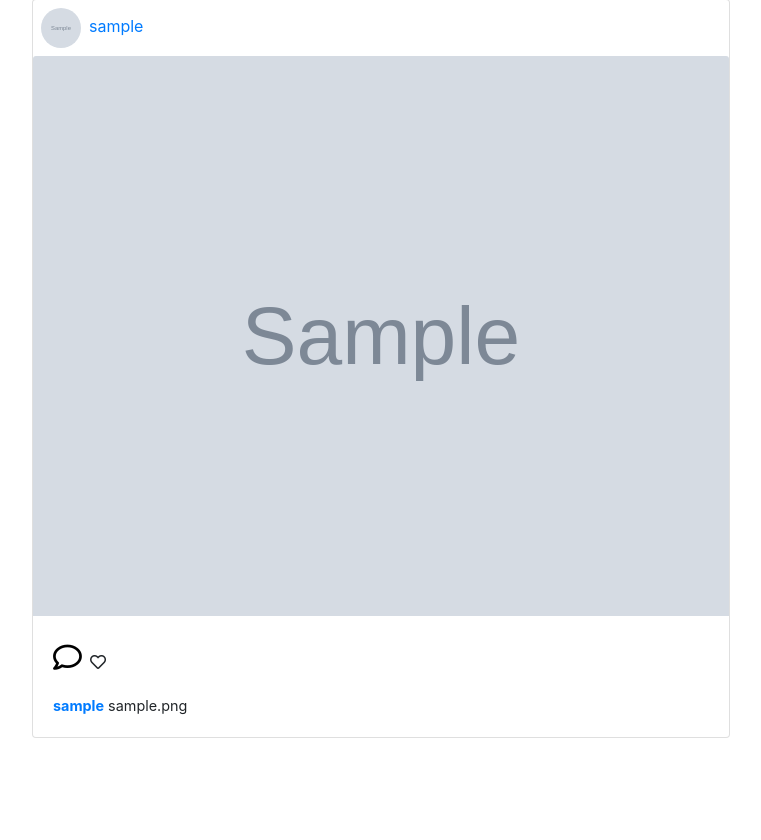
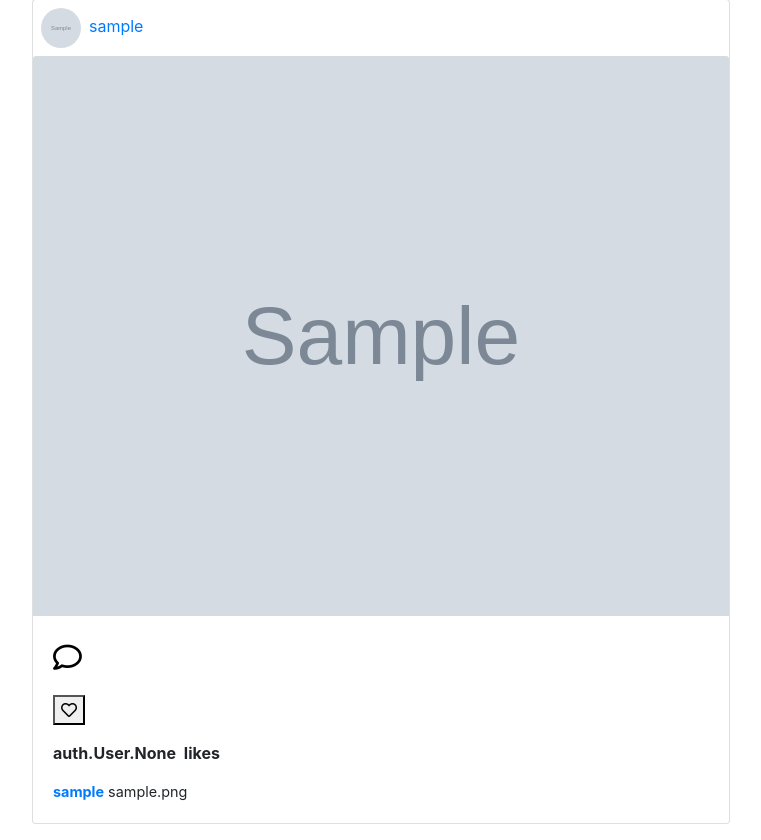
Before and after one commit to dynamodenis/instagram-copycat, a Django app: page / in a window 1280 px wide. Shown: the part 161-1001 px from the top of the page, without its empty margins (259-1020 px from the left). Before the commit the page ends 899 px from the top, so only its background shows below. Run offline with Django 3.2, Linux system fonts and the light colour scheme; a user stored in the database is signed in; tables that the repository leaves empty hold one stand-in row (values such as "Sample post"); grey boxes marked "Sample" are stand-in pictures; some libraries are stand-ins or nearby versions.

Commit message:
likes view function created

```diff
--- a/instagram/models.py
+++ b/instagram/models.py
@@ -7,7 +7,7 @@
     image=models.ImageField(upload_to='images/')
     image_name=models.CharField(max_length=30, blank=True)
     image_caption=models.TextField()
-    likes=models.IntegerField(default=0)
+    likes=models.ManyToManyField(User,related_name='image_likes', blank=True)
     posted=models.DateTimeField(auto_now_add=True)
 
     def save_image(self):
@@ -33,7 +33,7 @@
 class Comments(models.Model):
     image=models.ForeignKey(Image, on_delete=models.CASCADE)
     comment=models.TextField()
-    likes=models.IntegerField(default=0)
+    likes=models.ManyToManyField(User,related_name='comment_likes', blank=True)
 
     def __str__(self):
         return self.comment
--- a/instagram/urls.py
+++ b/instagram/urls.py
@@ -8,6 +8,7 @@
     path('create/post/',views.new_image, name='new_image'),
     path('profile/',views.profile, name='profile'),
     path('<int:image_id>/comment/',views.comment, name='comment'),
+    path('like/',views.likes, name='likes'),
 ]
 if settings.DEBUG:
     urlpatterns+=static(settings.MEDIA_URL,document_root=settings.MEDIA_ROOT)
--- a/instagram/views.py
+++ b/instagram/views.py
@@ -2,11 +2,14 @@
 from .forms import NewImage
 from django.contrib.auth.decorators import login_required
 from .models import Profile,Image,Comments
+from django.http import HttpResponseRedirect
+from django.urls import reverse
+
 
 # Create your views here.
 @login_required
 def index(request):
-    images=Image.objects.all()
+    images=Image.objects.order_by('-posted')
     return render(request,'instagram/index.html',{'images':images})
 
 @login_required
@@ -34,3 +37,9 @@
     image=Image.objects.get(pk=image_id)
     comments=Image.get_comments(image_id)
     return render(request, 'instagram/comment.html',{'image':image,'comments':comments})
+
+
+def likes(request):
+    image=get_object_or_404(Image,pk=request.POST.get('image_id'))
+    image.likes.add(request.user)
+    return HttpResponseRedirect(reverse('instagram:index'))
--- a/templates/instagram/index.html
+++ b/templates/instagram/index.html
@@ -17,7 +17,13 @@
                 </div>
                 <a href="{% url 'instagram:comment' image.pk %}"><img src="{{image.image.url}}" class="card-img-top img-responsive index_image" id="image" alt="IMAGE" title="" style="height:70vh; width: 100%;" ></a>
                 <div class="card-body">
-                    <p> <a href="{% url 'instagram:comment' image.pk %}" style="font-size: 1.8em; text-decoration: none; color: black;"><i class="far fa-comment"></i> </a> <i class="far fa-heart"></i></p>
+                    <p style="font-size: 1.8em;"> <a href="{% url 'instagram:comment' image.pk %}" style="text-decoration: none; color: black;"><i class="far fa-comment"></i>
+                        <form action="{% url 'instagram:likes' %}" method="POST">
+                        {% csrf_token%}
+                        <button type="submit" name="image_id" value="{{image.id}}"></a style="text-decoration: none; color: black;" > <i class="far fa-heart"></i></button>
+                        </form>
+                    </p>
+                    <p class="" style="font-weight:bolder ;">{{image.likes}} <span class="ml-1">likes</span></p>
                     <p class="card-text" style="font-size: 0.9em;"><a href="{% url 'instagram:profile'%}" class="mr-1" style="font-weight: bolder ; text-decoration: none;">{{image.user.username}}</a>{{image.image_caption}}</p>
                 </div>
 
```
Also changed, not shown: instagram/migrations/0007_auto_20200531_0913.py (added).
